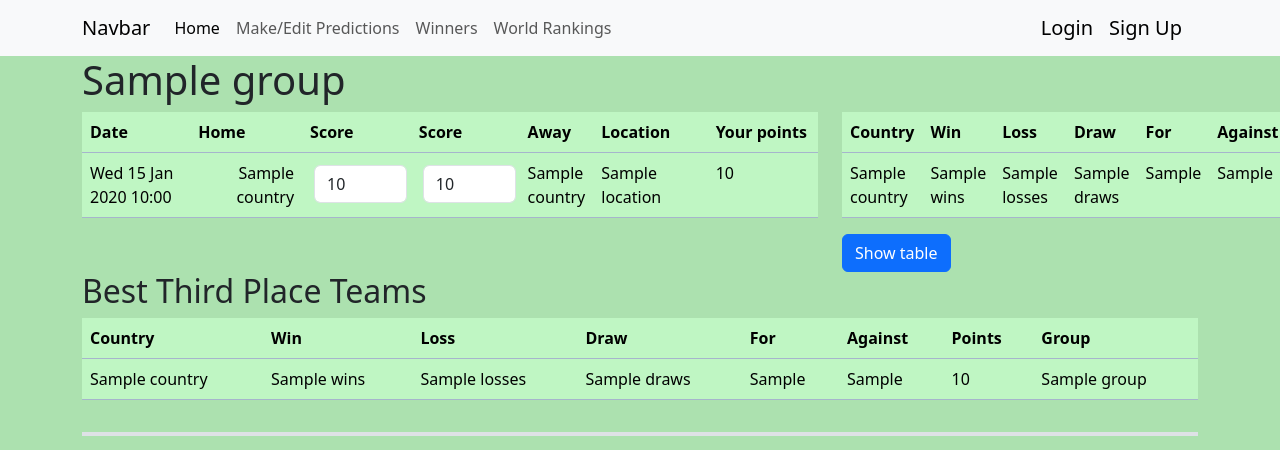
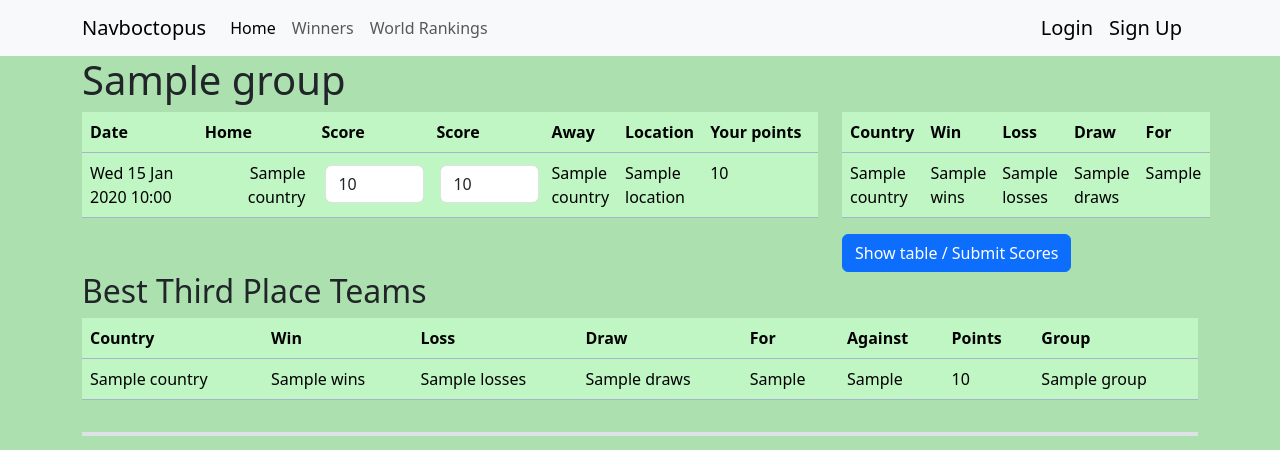
Before and after one commit to rgl1892/euro_predictor, a Django app: template predictor/templates/predictor/prediction/prediction.html in a window 1280 px wide; the page is wider, and only the part inside the window is pictured. Shown: the top 450 px of that part. Run offline with Django 5.2, Linux system fonts and the light colour scheme; the template is opened without the code that fills it: most values are stand-ins (such as "Sample title", 1, 10 or a date in 2020).

Commit message:
added git ignore added mobile formatiing for the predictor page

```diff
--- a/predictor/static/predictor/style/styles.css
+++ b/predictor/static/predictor/style/styles.css
@@ -1,6 +1,3 @@
-/* .number-input {
-    width: 50px;
-} */
 .table {
     --bs-table-bg:#BFF6C3;
 }
--- a/predictor/templates/predictor/base.html
+++ b/predictor/templates/predictor/base.html
@@ -17,7 +17,7 @@
         class="navbar navbar-expand-sm navbar-light bg-light"
     >
         <div class="container">
-            <a class="navbar-brand" href="{% url 'homepage' %}">Navbar</a>
+            <a class="navbar-brand" href="{% url 'homepage' %}">Navboctopus</a>
             <button
                 class="navbar-toggler d-lg-none"
                 type="button"
@@ -38,12 +38,14 @@
                         >
 
                     </li>
+                    {% if user.is_authenticated %}
                     <li class="nav-item">
                         <a class="nav-link" href="{% url 'group_entry' %}" aria-current="page"
                             >Make/Edit Predictions
                             </a
                         >
                     </li>
+                    {% endif %}
                     <li class="nav-item">
                         <a class="nav-link" href="{% url 'winners' %}" aria-current="page"
                             >Winners
@@ -76,17 +78,18 @@
                             data-bs-toggle="dropdown"
                             aria-haspopup="true"
                             aria-expanded="false"
-                            >Blank</a
+                            >Stats</a
                         >
                         <div
                             class="dropdown-menu"
                             aria-labelledby="dropdownId"
                         >
 
-                        <a class="nav-link" href="{% url 'group_entry' %}">Finals</a>
+                        <a class="nav-link" href="#">Work In Progress</a>
                         </div>
-                        {% endif %}
+
                     </li>
+                    {% endif %}
                 </ul>
                 <form class="d-flex my-2 my-lg-0">
                     {% if user.is_authenticated %}
--- a/predictor/templates/predictor/home.html
+++ b/predictor/templates/predictor/home.html
@@ -3,7 +3,9 @@
 <div class="container">
     <div class="row">
         <div class="col">
-
+            {% if not user.is_authenticated %}
+            <h1> Please create an Account to make your predictions</h1>
+            {% endif %}
             <h3>Points explanation</h3>
             <p>
                 For a correct result: 1 Point <br>
--- a/predictor/templates/predictor/login/signUpUser.html
+++ b/predictor/templates/predictor/login/signUpUser.html
@@ -8,7 +8,8 @@
         <form method="POST" class="logup">
             {% csrf_token %}
             {{form}}
-            <input class="btn btn-outline-warning " type="submit" value="Create User">
+            <br>
+            <input class="btn btn-outline-primary " type="submit" value="Create User">
         </form>
 
     </div>
--- a/predictor/templates/predictor/prediction/prediction.html
+++ b/predictor/templates/predictor/prediction/prediction.html
@@ -10,7 +9,7 @@
         {% for group in grouped %}
         <div class="row">
         <h1>{{group.0.0.match_choice.group}}</h1>
-        <div class="col-8">
+        <div class="col-12 col-lg-8">
         <div
         class="table-responsive"
     >
@@ -19,24 +18,24 @@
     >
     <thead>
         <tr>
-            <th class="col-2" scope="col">Date</th>
+            <th class="col-2 d-none d-lg-table-cell" scope="col">Date</th>
             <th class="col-2 justify-content-end" scope="col">Home</th>
             <th class="col-2" scope="col">Score</th>
             <th class="col-2" scope="col">Score</th>
             <th scope="col-2">Away</th>
-            <th class="col-2" scope="col">Location</th>
+            <th class="d-none d-lg-table-cell">Location</th>
             <th class="col-2" scope="col">Your points</th>
         </tr>
     </thead>
     <tbody>
         {% for match in group %}
             <tr class="">
-                <td>{{match.0.match_choice.date|date:"D d M Y H:s e"}}</td>
+                <td class="d-none d-lg-table-cell">{{match.0.match_choice.date|date:"D d M Y H:s e"}}</td>
                 <td class="text-end">{{match.0.match_choice.country.name}}</td>
-                <td><input class="form-control m-1" type="number" name="{{match.0.match_choice.id}}" id="{{match.0.match_choice}}" min=0 value="{% if match.0.score != None %}{{match.0.score}}{% else %}{% endif %}"></td>
-                <td><input class="form-control m-1" type="number" name="{{match.1.match_choice.id}}" id="{{match.1.match_choice}}" min=0 value="{% if match.1.score != None %}{{match.1.score}}{% else %}{% endif %}"></td>
+                <td><input class="form-control m-1" type="tel" name="{{match.0.match_choice.id}}" id="{{match.0.match_choice}}" min=0 value="{% if match.0.score != None %}{{match.0.score}}{% else %}{% endif %}"></td>
+                <td><input class="form-control m-1" type="tel" name="{{match.1.match_choice.id}}" id="{{match.1.match_choice}}" min=0 value="{% if match.1.score != None %}{{match.1.score}}{% else %}{% endif %}"></td>
                 <td>{{match.1.match_choice.country.name}}</td>
-                <td>{{match.1.match_choice.location}}</td>
+                <td class="d-none d-lg-table-cell">{{match.1.match_choice.location}}</td>
                 <td>{% if match.0.points != None %}{{match.0.points}}{% else %}{% endif %}</td>
 
 
@@ -47,7 +46,7 @@
     </table>
 </div>
 </div>
-<div class="col-4">
+<div class="col col-lg-4 overflow-x-auto">
     <table
     class="table table-primary"
     >
@@ -83,7 +82,7 @@
                     name="groups"
                     value="groups"
                 >
-                    Show table
+                    Show table / Submit Scores
                 </button>
 
 </div>
--- a/static/predictor/style/styles.css
+++ b/static/predictor/style/styles.css
@@ -1,6 +1,3 @@
-/* .number-input {
-    width: 50px;
-} */
 .table {
     --bs-table-bg:#BFF6C3;
 }
```
Also changed, not shown: other parts of predictor/templates/predictor/prediction/prediction.html (+25 -25 lines), db.sqlite3.
